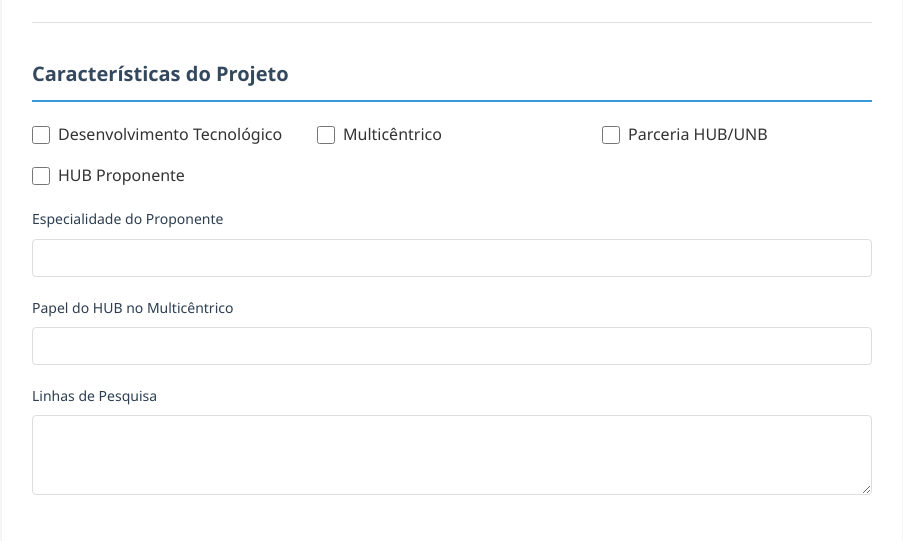
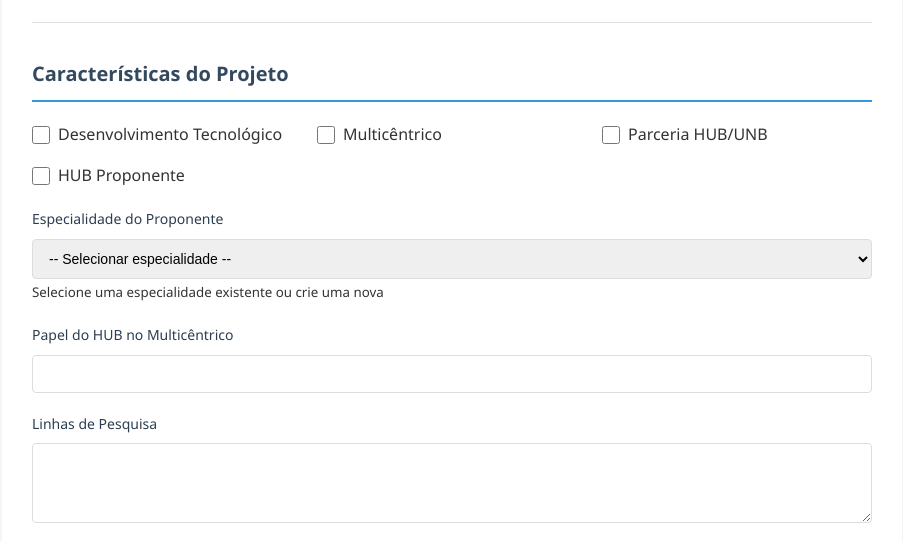
Before and after one commit to VictorPontual/ELO, a Django app: page /projetos/cadastro/ in a window 1280 px wide. Shown: the part 1149-1690 px from the top of the page, without its empty margins (188-1091 px from the left). Run offline with Django 5.2, Linux system fonts and the light colour scheme; the visitor is signed in with stand-in values (Sample User, id 1); data comes from the database, SQL or seed files in the repository; data that the repository does not hold is empty.

Commit message:
feat: opções para Especialidade do Proponente

```diff
--- a/elo/projetos/static/projetos/js/unidade_modal.js
+++ b/elo/projetos/static/projetos/js/unidade_modal.js
@@ -1,7 +1,8 @@
-// Modal para criar nova unidade e tipo de pesquisa
+// Modal para criar nova unidade, tipo de pesquisa e especialidade
 document.addEventListener('DOMContentLoaded', function() {
     setupDropdownModal('unidade', 'modalCriarUnidade', 'id_unidade_select', 'nomeUnidadeInput', 'botaoCriarUnidade', 'botaoCancelarUnidade');
     setupDropdownModal('tipo_pesquisa', 'modalCriarTipoPesquisa', 'id_tipo_pesq_select', 'nomeTipoPesquisaInput', 'botaoCriarTipoPesquisa', 'botaoCancelarTipoPesquisa');
+    setupDropdownModal('especialidade', 'modalCriarEspecialidade', 'id_especialidade_select', 'nomeEspecialidadeInput', 'botaoCriarEspecialidade', 'botaoCancelarEspecialidade');
 });
 
 function setupDropdownModal(type, modalId, selectId, inputId, buttonId, cancelButtonId) {
@@ -17,7 +18,8 @@ function setupDropdownModal(type, modalId, selectId, inputId, buttonId, cancelBu
     optionCriarNova.value = newOptionValue;
     const labels = {
         unidade: '+ Nova Unidade',
-        tipo_pesquisa: '+ Novo Tipo de Pesquisa'
+        tipo_pesquisa: '+ Novo Tipo de Pesquisa',
+        especialidade: '+ Nova Especialidade'
     };
     optionCriarNova.textContent = labels[type] || '+ Nova Opção';
     optionCriarNova.style.fontWeight = 'bold';
@@ -92,7 +94,8 @@ function criarNovaOpcao(type, modalId, selectId, inputId, buttonId) {
 
     const nomes = {
         unidade: 'unidade',
-        tipo_pesquisa: 'tipo de pesquisa'
+        tipo_pesquisa: 'tipo de pesquisa',
+        especialidade: 'especialidade'
     };
 
     if (!nome) {
@@ -114,10 +117,14 @@ function criarNovaOpcao(type, modalId, selectId, inputId, buttonId) {
         endpoint = window.urlCriarUnidade;
         paramName = 'nome_unidade';
         textoBotao = 'Criar Unidade';
-    } else {
+    } else if (type === 'tipo_pesquisa') {
         endpoint = window.urlCriarTipoPesquisa;
         paramName = 'nome_tipo';
         textoBotao = 'Criar Tipo de Pesquisa';
+    } else {
+        endpoint = window.urlCriarEspecialidade;
+        paramName = 'nome_especialidade';
+        textoBotao = 'Criar Especialidade';
     }
 
     const params = new URLSearchParams();
@@ -150,7 +157,8 @@ function criarNovaOpcao(type, modalId, selectId, inputId, buttonId) {
             // Feedback ao usuário
             const sucesso = {
                 unidade: 'Unidade criada com sucesso!',
-                tipo_pesquisa: 'Tipo de pesquisa criado com sucesso!'
+                tipo_pesquisa: 'Tipo de pesquisa criado com sucesso!',
+                especialidade: 'Especialidade criada com sucesso!'
             };
             alert(sucesso[type] || 'Opção criada com sucesso!');
         } else {
--- a/elo/projetos/templates/projetos/cadastro_projeto.html
+++ b/elo/projetos/templates/projetos/cadastro_projeto.html
@@ -130,6 +130,7 @@
                 {% if form.especialidade_proponente.errors %}
                     <span class="error">{{ form.especialidade_proponente.errors.0 }}</span>
                 {% endif %}
+                <small class="form-text text-muted">Selecione uma especialidade existente ou crie uma nova</small>
             </div>
 
             <div class="form-group">
@@ -234,6 +235,22 @@
             </div>
         </div>
     </div>
+
+    <!-- Modal para criar nova especialidade -->
+    <div id="modalCriarEspecialidade" class="modal">
+        <div class="modal-content">
+            <span class="close">&times;</span>
+            <h2>Criar Nova Especialidade</h2>
+            <div class="form-group">
+                <label for="nomeEspecialidadeInput">Nome da Especialidade *</label>
+                <input type="text" id="nomeEspecialidadeInput" placeholder="Ex: Imunologia" autocomplete="off">
+            </div>
+            <div class="modal-buttons">
+                <button type="button" id="botaoCriarEspecialidade" class="btn-primary">Criar Especialidade</button>
+                <button type="button" id="botaoCancelarEspecialidade" class="btn-secondary">Cancelar</button>
+            </div>
+        </div>
+    </div>
 </div>
 {% endblock %}
 
@@ -244,5 +261,6 @@
     // Passar URLs dos endpoints AJAX para o JavaScript
     window.urlCriarUnidade = "{% url 'criar_unidade_ajax' %}";
     window.urlCriarTipoPesquisa = "{% url 'criar_tipo_pesquisa_ajax' %}";
+    window.urlCriarEspecialidade = "{% url 'criar_especialidade_ajax' %}";
 </script>
 {% endblock %}
--- a/elo/projetos/urls.py
+++ b/elo/projetos/urls.py
@@ -10,4 +10,5 @@ urlpatterns = [
     path('ajax/criar-unidade/', views.criar_unidade_ajax, name='criar_unidade_ajax'),
     path('ajax/criar-classificacao/', views.criar_classificacao_ajax, name='criar_classificacao_ajax'),
     path('ajax/criar-tipo-pesquisa/', views.criar_tipo_pesquisa_ajax, name='criar_tipo_pesquisa_ajax'),
+    path('ajax/criar-especialidade/', views.criar_especialidade_ajax, name='criar_especialidade_ajax'),
 ]
--- a/elo/projetos/views.py
+++ b/elo/projetos/views.py
@@ -2,7 +2,7 @@ from django.shortcuts import render, redirect, get_object_or_404
 from django.contrib.auth.decorators import login_required
 from django.contrib import messages
 from django.http import JsonResponse
-from .models import Projeto, Participacao, Unidade, ClassificacaoInstitucional, TipoPesquisa
+from .models import Projeto, Participacao, Unidade, ClassificacaoInstitucional, TipoPesquisa, EspecialidadeProponente
 from contas.models import Pesquisador
 from django import forms
 
@@ -14,6 +14,66 @@ TIPOS_PESQUISA_INICIAIS = [
     'Iniciativa de colaboradores',
     'Iniciativa de docentes',
     'pesquisa clínica patrocinada',
+    'outros',
+]
+
+ESPECIALIDADES_PROPONENTE_INICIAIS = [
+    'Anestesiologia',
+    'Arquivologia',
+    'Biblioteconomia',
+    'Cardiologia',
+    'Ciências biológicas',
+    'Cirurgia do aparelho digestivo',
+    'Cirurgia geral',
+    'Cirurgia oncológica',
+    'Cirurgia pediátrica',
+    'Cirurgia vascular',
+    'Cirurgia videolaparoscópica',
+    'Clínica médica',
+    'Coloproctologia',
+    'Dermatologia',
+    'Doenças infecto parasitárias',
+    'Endocrinologia',
+    'Endocrinologia pediátrica',
+    'Enfermagem',
+    'Engenharia de energia ciência de dados',
+    'Epidemiologia-saúde coletiva',
+    'Farmácia',
+    'Fisioterapia',
+    'Gastroenterologia',
+    'Geriatria',
+    'Ginecologia',
+    'Hepatologia',
+    'Infectologia',
+    'Mastologia',
+    'Medicina',
+    'Medicina intensiva',
+    'Medicina Tropical',
+    'Microbiologia',
+    'Nefrologia',
+    'Neurologia',
+    'Nutrição',
+    'Obstetrícia',
+    'Odontologia',
+    'Oftalmologia',
+    'Onco-hematologia',
+    'Oncologia clínica',
+    'Otorrinolaringologia',
+    'Patologia',
+    'Pedagogia',
+    'Pediatria',
+    'Pneumologia',
+    'Processamento de dados',
+    'Psicologia',
+    'Psiquiatria',
+    'Radiologia',
+    'Radioterapia',
+    'Reumatologia',
+    'Saúde coletiva',
+    'Serviço social',
+    'Terapia ocupacional',
+    'Transplante',
+    'Urologia',
     'outros',
 ]
 
@@ -32,6 +92,11 @@ def _garantir_tipos_pesquisa_iniciais():
 def _garantir_classificacoes_fixas():
     for nome in CLASSIFICACOES_INSTITUCIONAIS_FIXAS:
         ClassificacaoInstitucional.objects.get_or_create(nome_classificacao=nome)
+
+
+def _garantir_especialidades_iniciais():
+    for nome in ESPECIALIDADES_PROPONENTE_INICIAIS:
+        EspecialidadeProponente.objects.get_or_create(nome_especialidade=nome)
 
 
 def _formatar_trimestre(data):
@@ -102,6 +167,17 @@ class ProjetoForm(forms.ModelForm):
         label='Classificação Institucional'
     )
 
+    especialidade_proponente = forms.ModelChoiceField(
+        queryset=EspecialidadeProponente.objects.none(),
+        required=False,
+        widget=forms.Select(attrs={
+            'class': 'form-control',
+            'id': 'id_especialidade_select'
+        }),
+        label='Especialidade do Proponente',
+        empty_label='-- Selecionar especialidade --'
+    )
+
     class Meta:
         model = Projeto
         fields = [
@@ -121,7 +197,7 @@ class ProjetoForm(forms.ModelForm):
             'tipo_pesq': forms.Select(attrs={'class': 'form-control'}),
             'desenvolvimento_tecnologico': forms.CheckboxInput(attrs={'class': 'form-check-input'}),
             'multicentrico': forms.CheckboxInput(attrs={'class': 'form-check-input'}),
-            'especialidade_proponente': forms.TextInput(attrs={'class': 'form-control'}),
+            'especialidade_proponente': forms.Select(attrs={'class': 'form-control'}),
             'linhas_pesq': forms.Textarea(attrs={'class': 'form-control', 'rows': 3}),
             'inicio_coleta': forms.DateInput(attrs={'class': 'form-control', 'type': 'date'}),
             'fim_coleta': forms.DateInput(attrs={'class': 'form-control', 'type': 'date'}),
@@ -157,7 +233,9 @@ class ProjetoForm(forms.ModelForm):
         super().__init__(*args, **kwargs)
         _garantir_tipos_pesquisa_iniciais()
         _garantir_classificacoes_fixas()
+        _garantir_especialidades_iniciais()
         self.fields['tipo_pesq'].queryset = TipoPesquisa.objects.all().order_by('nome_tipo')
+        self.fields['especialidade_proponente'].queryset = EspecialidadeProponente.objects.all().order_by('nome_especialidade')
 
         tipo_pesq_atual = getattr(self.instance, 'tipo_pesq', None)
         if tipo_pesq_atual:
@@ -168,6 +246,11 @@ class ProjetoForm(forms.ModelForm):
             classificacao_atual = self.instance.classificacoes.first()
             if classificacao_atual:
                 self.initial['classificacao'] = classificacao_atual.nome_classificacao
+
+        especialidade_atual = getattr(self.instance, 'especialidade_proponente', None)
+        if especialidade_atual:
+            especialidade_obj, _ = EspecialidadeProponente.objects.get_or_create(nome_especialidade=especialidade_atual)
+            self.initial['especialidade_proponente'] = especialidade_obj
 
     def clean(self):
         cleaned_data = super().clean()
@@ -203,6 +286,9 @@ class ProjetoForm(forms.ModelForm):
 
         tipo_pesq = self.cleaned_data.get('tipo_pesq')
         projeto.tipo_pesq = tipo_pesq.nome_tipo if tipo_pesq else None
+
+        especialidade = self.cleaned_data.get('especialidade_proponente')
+        projeto.especialidade_proponente = especialidade.nome_especialidade if especialidade else None
 
         if commit:
             projeto.save()
@@ -260,6 +346,17 @@ class ProjetoEditForm(forms.ModelForm):
         label='Classificação Institucional'
     )
 
+    especialidade_proponente = forms.ModelChoiceField(
+        queryset=EspecialidadeProponente.objects.none(),
+        required=False,
+        widget=forms.Select(attrs={
+            'class': 'form-control',
+            'id': 'id_especialidade_select'
+        }),
+        label='Especialidade do Proponente',
+        empty_label='-- Selecionar especialidade --'
+    )
+
     class Meta:
         model = Projeto
         fields = [
@@ -278,7 +375,7 @@ class ProjetoEditForm(forms.ModelForm):
             'tipo_pesq': forms.Select(attrs={'class': 'form-control'}),
             'desenvolvimento_tecnologico': forms.CheckboxInput(attrs={'class': 'form-check-input'}),
             'multicentrico': forms.CheckboxInput(attrs={'class': 'form-check-input'}),
-            'especialidade_proponente': forms.TextInput(attrs={'class': 'form-control'}),
+            'especialidade_proponente': forms.Select(attrs={'class': 'form-control'}),
             'linhas_pesq': forms.Textarea(attrs={'class': 'form-control', 'rows': 3}),
             'inicio_coleta': forms.DateInput(attrs={'class': 'form-control', 'type': 'date'}),
             'fim_coleta': forms.DateInput(attrs={'class': 'form-control', 'type': 'date'}),
@@ -313,7 +410,9 @@ class ProjetoEditForm(forms.ModelForm):
         super().__init__(*args, **kwargs)
         _garantir_tipos_pesquisa_iniciais()
         _garantir_classificacoes_fixas()
+        _garantir_especialidades_iniciais()
         self.fields['tipo_pesq'].queryset = TipoPesquisa.objects.all().order_by('nome_tipo')
+        self.fields['especialidade_proponente'].queryset = EspecialidadeProponente.objects.all().order_by('nome_especialidade')
 
         tipo_pesq_atual = getattr(self.instance, 'tipo_pesq', None)
         if tipo_pesq_atual:
@@ -324,6 +423,11 @@ class ProjetoEditForm(forms.ModelForm):
             classificacao_atual = self.instance.classificacoes.first()
             if classificacao_atual:
                 self.initial['classificacao'] = classificacao_atual.nome_classificacao
+
+        especialidade_atual = getattr(self.instance, 'especialidade_proponente', None)
+        if especialidade_atual:
+            especialidade_obj, _ = EspecialidadeProponente.objects.get_or_create(nome_especialidade=especialidade_atual)
+            self.initial['especialidade_proponente'] = especialidade_obj
 
     def clean(self):
         cleaned_data = super().clean()
@@ -359,6 +463,9 @@ class ProjetoEditForm(forms.ModelForm):
 
         tipo_pesq = self.cleaned_data.get('tipo_pesq')
         projeto.tipo_pesq = tipo_pesq.nome_tipo if tipo_pesq else None
+
+        especialidade = self.cleaned_data.get('especialidade_proponente')
+        projeto.especialidade_proponente = especialidade.nome_especialidade if especialidade else None
 
         if commit:
             projeto.save()
@@ -462,6 +569,27 @@ def criar_tipo_pesquisa_ajax(request):
             return JsonResponse({
                 'success': False,
                 'error': 'Nome do tipo de pesquisa não pode estar vazio'
+            }, status=400)
+    return JsonResponse({'error': 'Método não permitido'}, status=405)
+
+
+@login_required
+def criar_especialidade_ajax(request):
+    """View AJAX para criar nova especialidade do proponente"""
+    if request.method == 'POST' and request.headers.get('X-Requested-With') == 'XMLHttpRequest':
+        nome = request.POST.get('nome_especialidade', '').strip()
+        if nome:
+            especialidade, created = EspecialidadeProponente.objects.get_or_create(nome_especialidade=nome)
+            return JsonResponse({
+                'success': True,
+                'id': especialidade.pk,
+                'nome': especialidade.nome_especialidade,
+                'created': created
+            })
+        else:
+            return JsonResponse({
+                'success': False,
+                'error': 'Nome da especialidade não pode estar vazio'
             }, status=400)
     return JsonResponse({'error': 'Método não permitido'}, status=405)
 
```
Also changed, not shown: elo/projetos/models.py (+12 -1 lines), elo/projetos/templates/projetos/editar_projeto.html (+18 -0 lines), elo/projetos/migrations/0009_alter_projeto_especialidade_proponente.py (added), elo/projetos/migrations/0010_especialidadeproponente_and_more.py (added).
